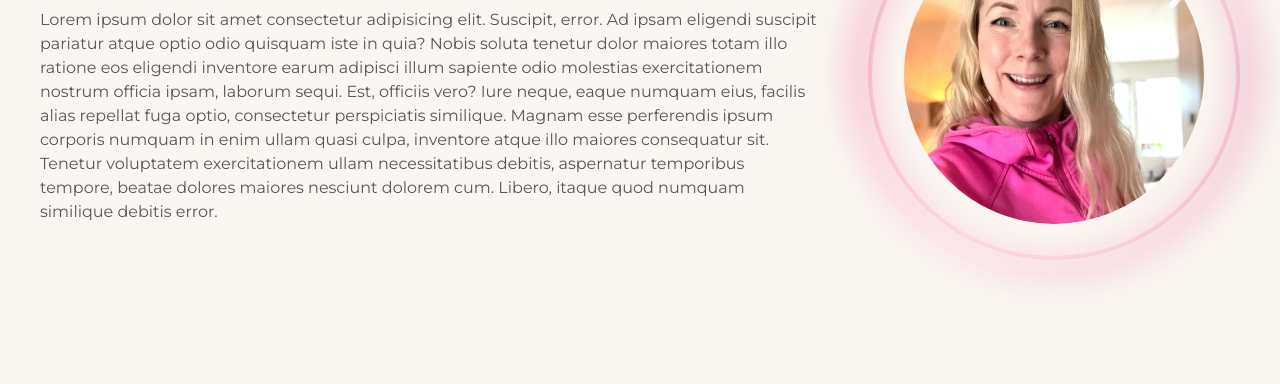
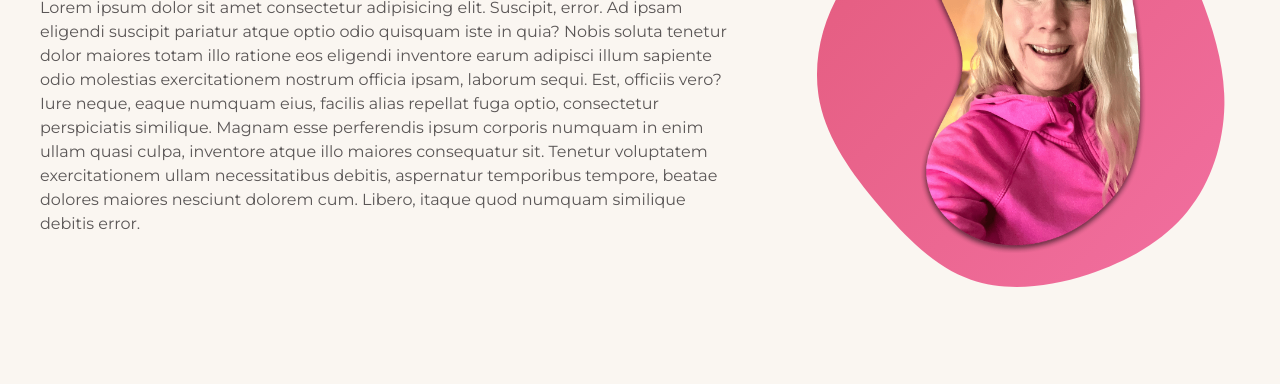
Before and after one commit to helenaskagerlid/helenaswane, an Astro site: page /about in a window 1280 px wide. Shown: the part 416-800 px from the top of the page. Built offline with nearby package versions, Linux system fonts and the light colour scheme; Astro itself is replaced by a stand-in of ours; a web font is replaced by a local one.

Commit message:
update about page

```diff
--- a/src/pages/about.astro
+++ b/src/pages/about.astro
@@ -22,13 +22,67 @@ import BaseLayout from "../layouts/BaseLayout.astro";
         dolorem cum. Libero, itaque quod numquam similique debitis error.
       </p>
     </div>
-    <RoundGlowingBorder>
+
+    <div class="image-wrapper">
+      <svg
+        viewBox="0 0 200 200"
+        xmlns="http://www.w3.org/2000/svg"
+        class="svg-blob"
+      >
+        <defs>
+          <linearGradient id="blobGradient" x1="0%" y1="0%" x2="100%" y2="100%">
+            <stop offset="0%" stop-color="#e35b7d">
+              <animate
+                attributeName="stop-color"
+                values="
+      #e35b7d;
+      #ef6c8f;
+      #f492b8;
+      #f7a3c6;
+      #fcd1e3;
+      #cc4668;
+      #e35b7d;
+      #ef6c8f;
+      #f492b8;
+      #f7a3c6;
+      #e35b7d
+    "
+                dur="35s"
+                repeatCount="indefinite"></animate>
+            </stop>
+
+            <stop offset="100%" stop-color="#f26fa0">
+              <animate
+                attributeName="stop-color"
+                values="
+      #f7a3c6;
+      #fcd1e3;
+      #e35b7d;
+      #cc4668;
+      #ef6c8f;
+      #f492b8;
+      #f7a3c6;
+      #cc4668;
+      #f26fa0
+      #f7a3c6;
+    "
+                dur="35s"
+                repeatCount="indefinite"></animate>
+            </stop>
+          </linearGradient>
+        </defs>
+
+        <path
+          fill="url(#blobGradient)"
+          d="M45.7,-73.1C57.8,-63.5,65,-48.2,70.8,-33C76.7,-17.9,81.2,-2.8,81,12.9C80.7,28.6,75.7,44.9,65.6,57.3C55.6,69.7,40.5,78.2,24.2,83.5C7.9,88.8,-9.7,90.9,-24.6,85.7C-39.6,80.5,-51.8,68,-63,54.8C-74.2,41.6,-84.3,27.6,-87.6,11.9C-90.8,-3.7,-87.2,-20.9,-78.8,-34.6C-70.4,-48.2,-57.1,-58.2,-43.2,-67C-29.2,-75.7,-14.6,-83.1,1.1,-84.9C16.9,-86.6,33.7,-82.7,45.7,-73.1Z"
+          transform="translate(100 100)"></path>
+      </svg>
       <img
-        class="about-helena-img"
-        src="/helenaswaneprofil.png"
-        alt="profile image of Helena Swane in a brigth pink jacket and a big smile"
+        class="tc-img"
+        src="/blobhelena.png"
+        alt="profile image of Helena Swane in a bright pink jacket and a big smile"
       />
-    </RoundGlowingBorder>
+    </div>
   </section>
 </BaseLayout>
 
@@ -50,17 +104,31 @@ import BaseLayout from "../layouts/BaseLayout.astro";
     padding: 0;
   }
 
-  /* .about-helena-content-wrapper {
-    display: flex;
-    justify-content: space-between;
-    gap: 50px;
-  } */
+  .about-helena-content-wrapper {
+    max-width: 700px;
+  }
 
-  .about-helena-img {
-    height: 300px;
-    width: 300px;
-    border-radius: 50%;
-    object-fit: cover;
-    flex-shrink: 0;
+  .image-wrapper {
+    position: relative;
+    width: 500px;
+    height: 500px;
+  }
+
+  .svg-blob {
+    position: absolute;
+    height: 500px;
+    width: 480px;
+    top: 0;
+    left: 0;
+  }
+
+  .tc-img {
+    position: absolute;
+    top: 10%;
+    left: 4%;
+    z-index: 2;
+    height: 400px;
+    width: 100%;
+    object-fit: contain;
   }
 </style>
```
